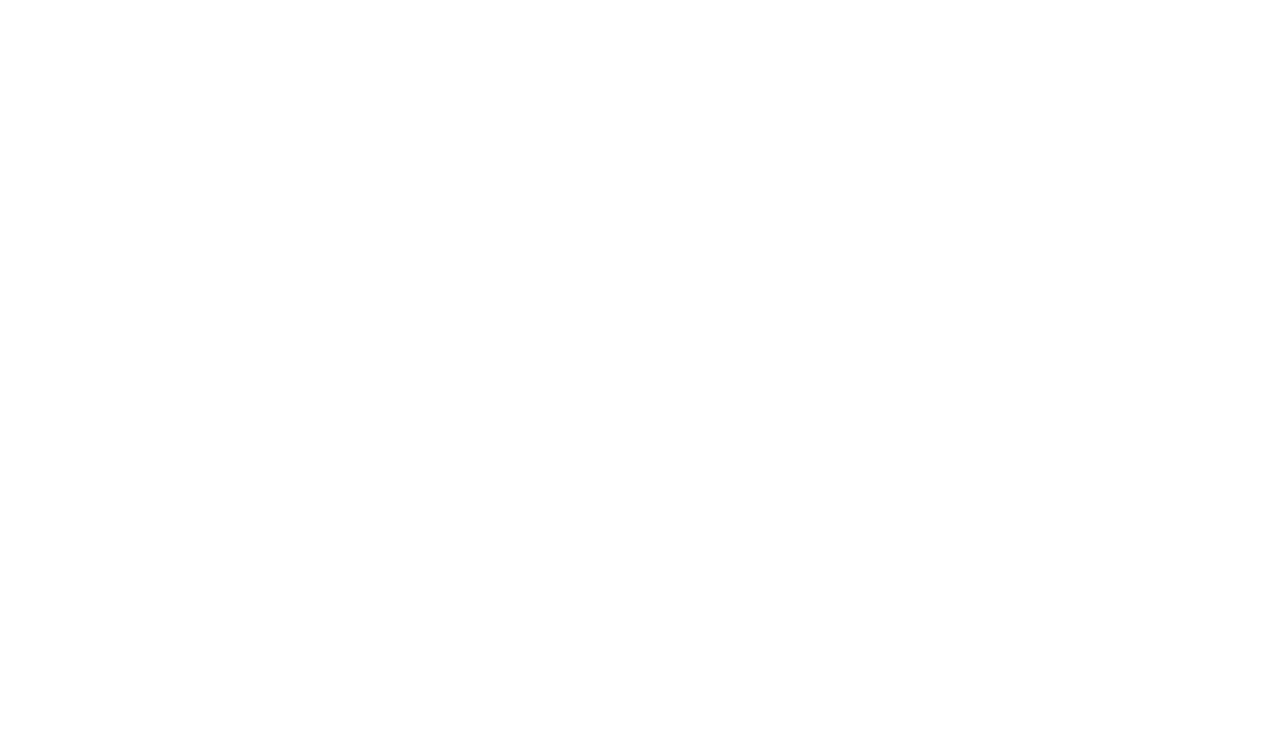
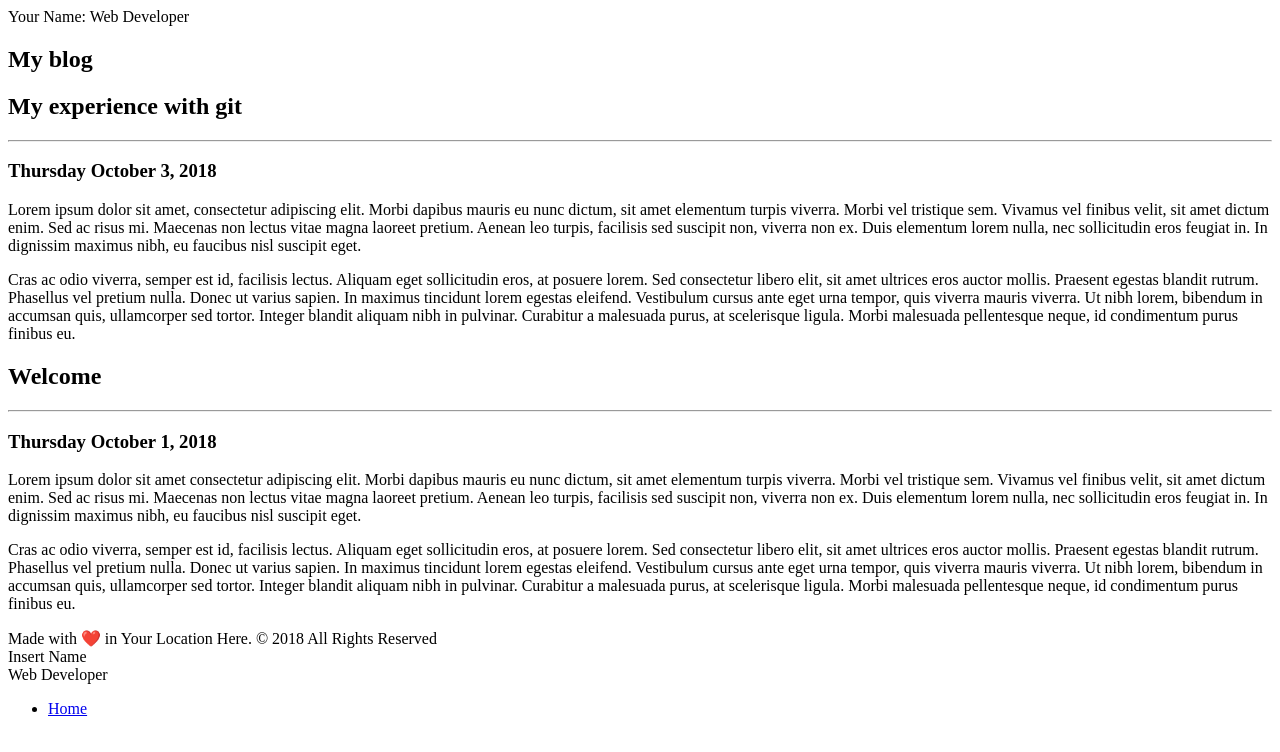
Before and after one commit to mmarsaglia/personal-blog, a plain HTML site: page index.html in a window 1280 px wide. Drawn offline with Linux system fonts and the light colour scheme.

Commit message:
Add required HTML elements to the blog page skeleton.

```diff
--- a/index.html
+++ b/index.html
@@ -1,12 +1,77 @@
 <!DOCTYPE html>
 <html lang="en">
 <head>
-  <meta charset="UTF-8">
-  <meta name="viewport" content="width=device-width, initial-scale=1.0">
-  <meta http-equiv="X-UA-Compatible" content="ie=edge">
-  <title>Louis the Sun King - Web Developer</title>
+ <meta charset="UTF-8">
+ <meta name="viewport" content="width=device-width, initial-scale=1.0">
+ <meta http-equiv="X-UA-Compatible" content="ie=edge">
+ <title>Dan Sullivan - Web Developer</title>
 </head>
 <body>
-
+ <div class="parent">
+   <div class="wrapper">
+    <nav>
+        <main>
+            <div class="menu">
+                <div class="menu-icon" id="sidebarCollapse">
+                  <span class="mobile-header">Your Name: Web Developer</span>
+                </div>
+               </div>
+               <h1>My blog</h1>
+<article>
+ <h2>My experience with git</h2>
+ <hr />
+ <h3>Thursday October 3, 2018</h3>
+ <p>Lorem ipsum dolor sit amet, consectetur adipiscing elit. Morbi dapibus mauris eu nunc
+   dictum, sit amet elementum turpis viverra. Morbi vel tristique sem. Vivamus vel finibus velit, sit amet
+   dictum enim. Sed ac risus mi. Maecenas non lectus vitae magna laoreet pretium. Aenean leo turpis, facilisis
+   sed suscipit non, viverra non ex. Duis elementum lorem nulla, nec sollicitudin eros feugiat in. In
+   dignissim
+   maximus nibh, eu faucibus nisl suscipit eget.
+ </p>
+ <p>Cras ac odio viverra, semper est id, facilisis lectus. Aliquam eget sollicitudin eros, at posuere lorem.
+   Sed
+   consectetur libero elit, sit amet ultrices eros auctor mollis. Praesent egestas blandit rutrum. Phasellus
+   vel
+   pretium nulla. Donec ut varius sapien. In maximus tincidunt lorem egestas eleifend. Vestibulum cursus ante
+   eget urna tempor, quis viverra mauris viverra. Ut nibh lorem, bibendum in accumsan quis, ullamcorper sed
+   tortor. Integer blandit aliquam nibh in pulvinar. Curabitur a malesuada purus, at scelerisque ligula. Morbi
+   malesuada pellentesque neque, id condimentum purus finibus eu.
+ </p>
+</article>
+<article>
+    <h2>Welcome</h2>
+    <hr />
+    <h3>Thursday October 1, 2018</h3>
+    <p>Lorem ipsum dolor sit amet consectetur adipiscing elit. Morbi dapibus mauris eu nunc
+      dictum, sit amet elementum turpis viverra. Morbi vel tristique sem. Vivamus vel finibus velit, sit amet
+      dictum enim. Sed ac risus mi. Maecenas non lectus vitae magna laoreet pretium. Aenean leo turpis, facilisis
+      sed suscipit non, viverra non ex. Duis elementum lorem nulla, nec sollicitudin eros feugiat in. In
+      dignissim
+      maximus nibh, eu faucibus nisl suscipit eget.
+    </p>
+    <p>Cras ac odio viverra, semper est id, facilisis lectus. Aliquam eget sollicitudin eros, at posuere lorem.
+      Sed
+      consectetur libero elit, sit amet ultrices eros auctor mollis. Praesent egestas blandit rutrum. Phasellus
+      vel
+      pretium nulla. Donec ut varius sapien. In maximus tincidunt lorem egestas eleifend. Vestibulum cursus ante
+      eget urna tempor, quis viverra mauris viverra. Ut nibh lorem, bibendum in accumsan quis, ullamcorper sed
+      tortor. Integer blandit aliquam nibh in pulvinar. Curabitur a malesuada purus, at scelerisque ligula. Morbi
+      malesuada pellentesque neque, id condimentum purus finibus eu.
+    </p>
+   </article>
+   <footer>
+      Made with ❤️ in Your Location Here. &copy; 2018 All Rights Reserved
+    </footer>
+          </main>
+      <div class="inner-wrap">
+        <div class="site-header">Insert Name</div>
+        <div class="site-subheader">Web Developer</div>
+        <ul class="site-navigation">
+          <li><a href="index.html">Home</a></li>
+        </ul>
+      </div>
+    </nav>
+   </div>
+ </div>
 </body>
 </html>
```
